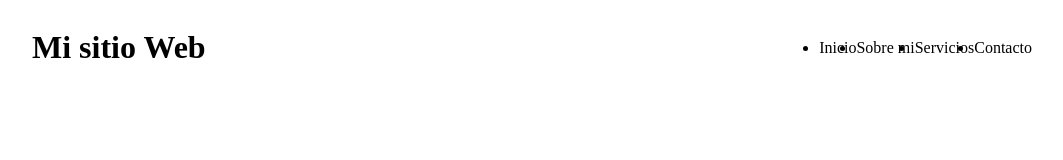
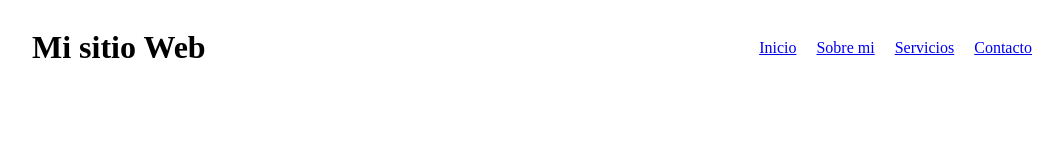
Before and after one commit to Giulianayarleque/proyectoGit, a plain HTML site: page index.html in a window 1280 px wide. Shown: the whole page, without its empty margins (108-1171 px from the left). Drawn offline with Linux system fonts and the light colour scheme.

Commit message:
Aplicando mejores estilos al menu

```diff
--- a/css/main.css
+++ b/css/main.css
@@ -12,4 +12,13 @@ header{
 ul{
   display: flex;
   align-items: center;
+  list-style: none;
 }
+
+li{
+  margin-right: 20px;
+}
+
+li:last-child{
+  margin-right: 0;
+}
--- a/index.html
+++ b/index.html
@@ -15,10 +15,10 @@
     <header>
       <h1 class="logo">Mi sitio Web</h1>
       <ul>
-        <li>Inicio</li>
-        <li>Sobre mi</li>
-        <li>Servicios</li>
-        <li>Contacto</li>
+        <li><a href="#">Inicio</a></li>
+        <li><a href="#">Sobre mi</a></li>
+        <li><a href="#">Servicios</a></li>
+        <li><a href="#">Contacto</a></li>
       </ul>
     </header>
   </div>
```
